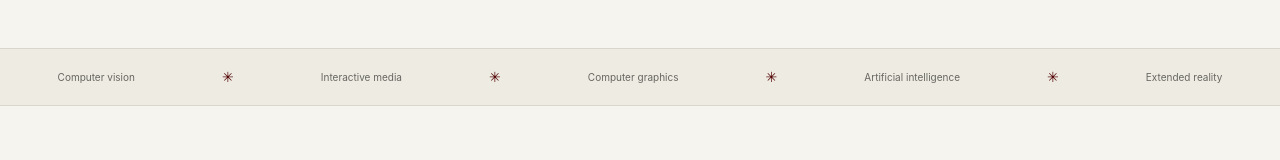
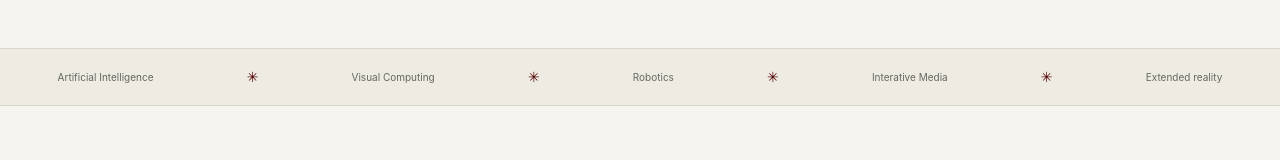
Before and after one commit to Visual-and-Spatial-AI-Lab/VCIM-Seminar, a plain HTML site: page index.html in a window 1280 px wide. Shown: the part 778-938 px from the top of the page. Drawn offline with Linux system fonts and the light colour scheme; animation ran at ten frames a second.

Commit message:
talk details added

```diff
--- a/index.html
+++ b/index.html
@@ -63,7 +63,7 @@
         <a class="next-strip" id="next-strip" href="#schedule"><span class="next-label"><span class="status-dot" aria-hidden="true"></span><span id="next-label">From the series</span></span><span class="next-speaker" id="next-speaker">Explore the semester schedule</span><span class="next-date" id="next-date"></span><span class="next-arrow" aria-hidden="true">↗</span></a>
       </div>
     </section>
-    <div class="discipline-band" aria-label="Fields in conversation"><div class="container discipline-inner"><span>Computer vision</span><span aria-hidden="true">✳</span><span>Interactive media</span><span aria-hidden="true">✳</span><span>Computer graphics</span><span aria-hidden="true">✳</span><span>Artificial intelligence</span><span aria-hidden="true">✳</span><span>Extended reality</span></div></div>
+    <div class="discipline-band" aria-label="Fields in conversation"><div class="container discipline-inner"><span>Artificial Intelligence</span><span aria-hidden="true">✳</span><span>Visual Computing</span><span aria-hidden="true">✳</span><span>Robotics</span><span aria-hidden="true">✳</span><span>Interative Media</span><span aria-hidden="true">✳</span><span>Extended reality</span></div></div>
 
     <section class="schedule-section container" id="schedule" aria-labelledby="schedule-heading">
       <div class="section-heading"><div><div class="eyebrow section-eyebrow">01 / The conversations</div><h2 id="schedule-heading">A semester of <em>perspectives.</em></h2></div><p class="section-intro">Discover the people and ideas<br>shaping our research community.</p></div>
```
